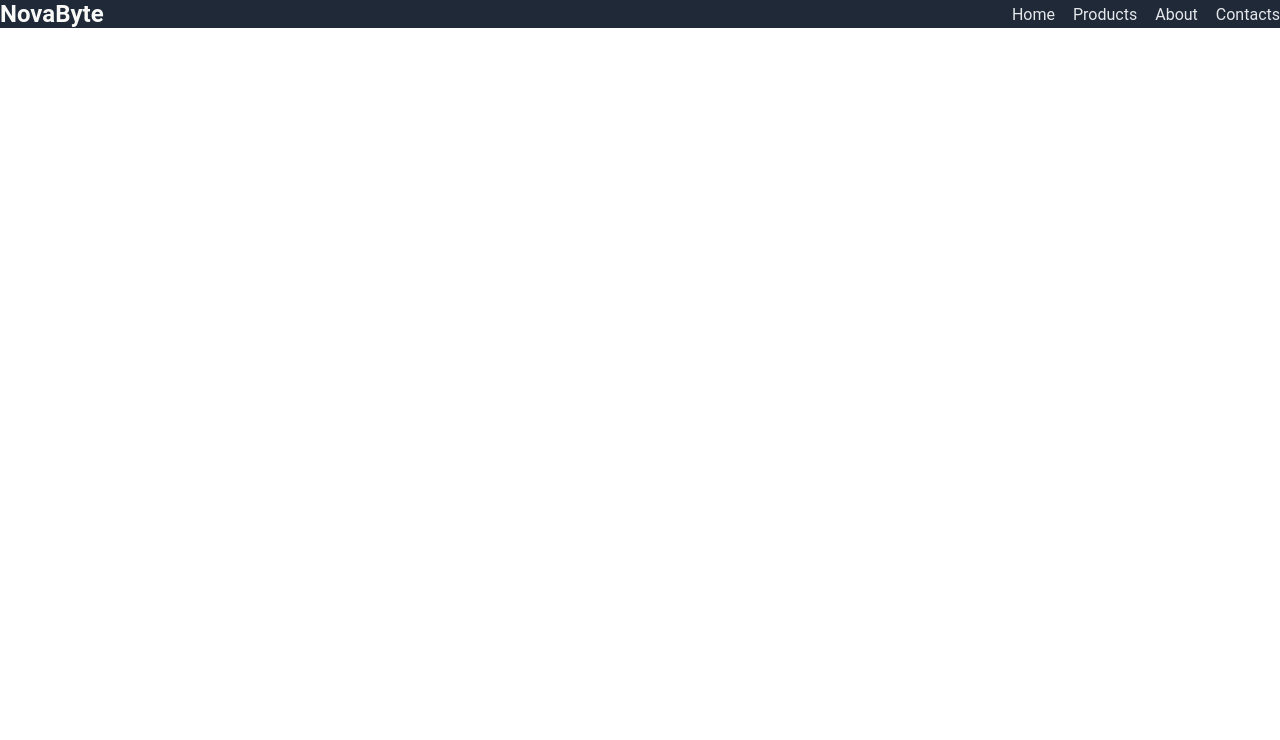
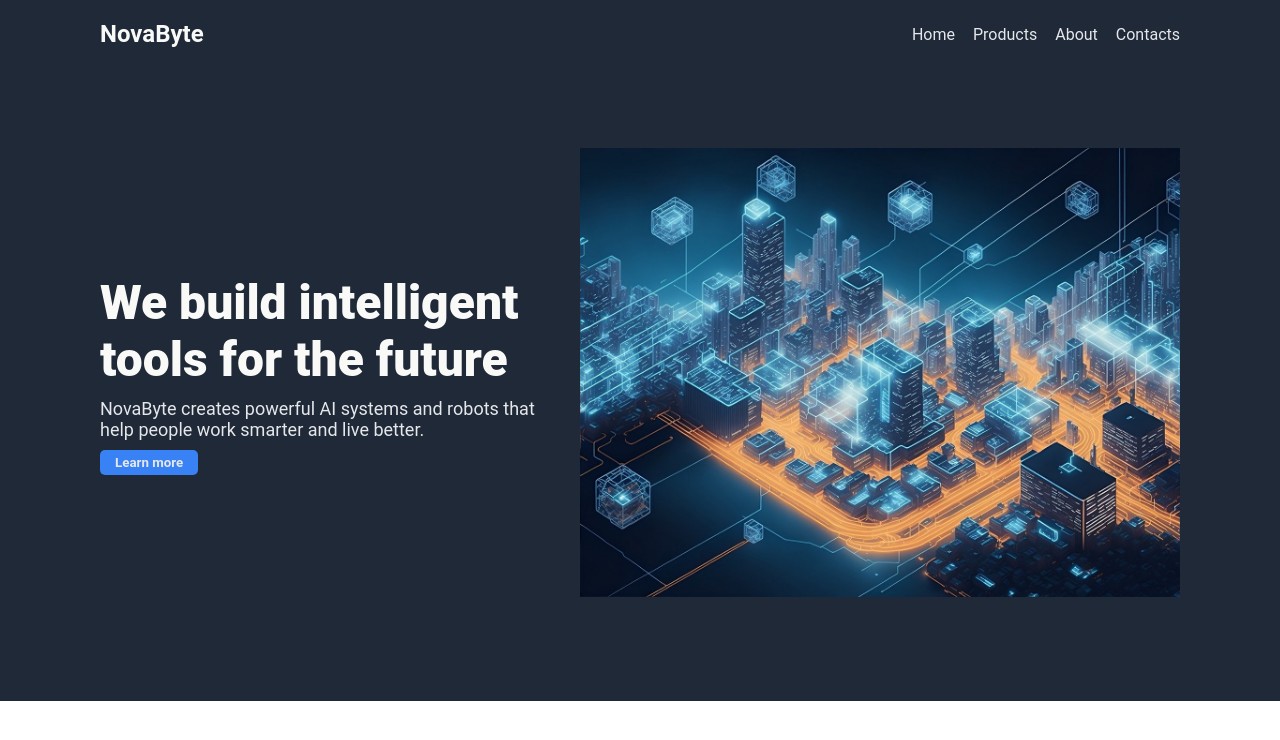
Before and after one commit to Freeblac/TOP-flexbox-project, a plain HTML site: page Index.html in a window 1280 px wide. Drawn offline with Linux system fonts and the light colour scheme.

Commit message:
hero section

```diff
--- a/Index.html
+++ b/Index.html
@@ -21,6 +21,23 @@
         </div>
     </div>
 
+    <div class="hero">
+        <div class="hero-left">
+            <h1 class="hero-main">
+                We build intelligent tools for the future
+            </h1>
+            <div class="hero-secondary">
+                NovaByte creates powerful AI systems and robots that help people work smarter and live better.
+            </div>
+            <button class="hero-button">Learn more</button>
+        </div>
+
+        <div class="hero-right">
+            <img src="Image/Hero.jpg" alt="Hero">
+        </div>
+
+    </div>
+
 
 
 </body>
--- a/index.css
+++ b/index.css
@@ -8,6 +8,9 @@
     background-color: #1F2937;
     justify-content: space-between;
     align-items: center;
+    padding-left: 100px;
+    padding-right: 100px;
+    padding-top: 20px;
 }
 .logo{
     font-size: 24px;
@@ -23,3 +26,44 @@
     display: flex;
     gap: 18px;
 }
+
+.hero{
+    display: flex;
+    justify-content: space-between;
+    padding: 100px;
+    align-items: center;
+    justify-content: space-evenly;
+    background-color: #1F2937;
+    gap: 20px;
+}
+.hero-left{
+    display: flex;
+    flex-direction: column;
+    align-items: flex-start;
+    justify-content: center;
+    gap: 10px;
+}
+.hero-main{
+    font-size: 48px;
+    font-weight: 900;
+    color:#F9FAF8;
+}
+.hero-secondary{
+    font-size: 18px;
+    color: #e5e7eb;
+}
+.hero-button{
+    background-color: #3882f6;
+    border: none;
+    border-radius: 5px;
+    padding: 5px 15px;
+    text-align: center;
+    text-decoration: none;
+    display: inline-block;
+    cursor: pointer;
+    color: #e5e7eb;
+    font-weight: bold;
+}
+.hero-right img{
+    width: 600px;
+}
```
Also changed, not shown: Image/Hero.jpg (added).
